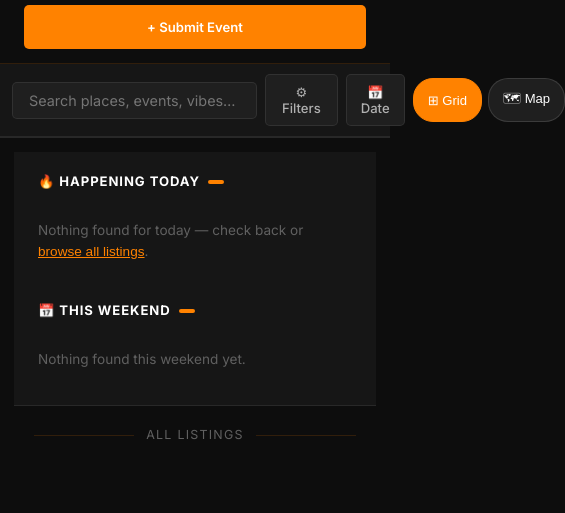
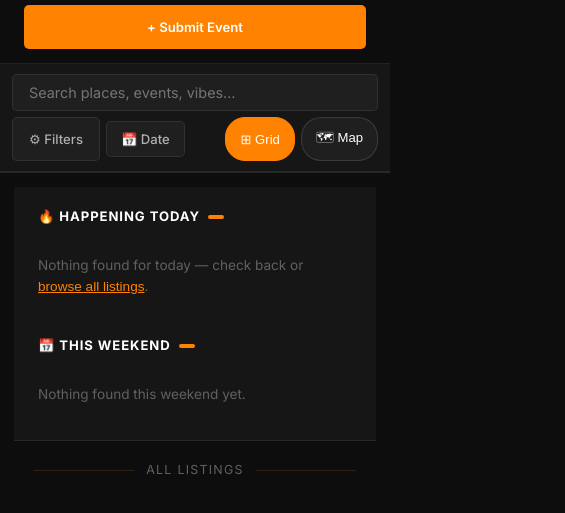
Before and after one commit to arandazzo88/Knox-Pulse, a plain HTML site: page index.html in a window 390 px wide. Shown: the part 65-578 px from the top of the page, 565 px wide, since content can reach past the window. Drawn offline with nearby package versions, Linux system fonts and the light colour scheme; some packages are replaced by stand-ins of ours.

Commit message:
Fix grid blank and search bar mobile overflow
* Refocus categories on events and experiences only

Remove place/venue categories (Bars & Nightlife, Food & Dining,
Breweries & Taprooms, Coffee & Cafés) from all dropdowns. Remove
Alliance Brewing and Fifth Quarter Speakeasy listings which advertised
places rather than events. Reclassify all remaining listing categories
to the new event-focused taxonomy (Live Music, Dance & Social,
Outdoor & Nature, etc.).

* Replace lightning bolt with Sunsphere icon

Swap the ⚡ emoji in the header and the lightning bolt apple-touch-icon
for an SVG Sunsphere (golden sphere on tower) using the site accent
color. Also adds a proper SVG favicon link.

* Add calendar date picker, replace all lightning bolt icons

Replace remaining lightning bolt icons in manifest.json with the
Sunsphere SVG. Add a 📅 Date button next to Filters that expands a
calendar bar with Today/This Weekend quick picks, day-of-week pills
(Sun–Sat), and a specific date input. Selecting a day clears the date
field and vice versa. Remove the Day of Week group from the filter panel
since it now lives in the calendar bar.

* Fix grid blank bug and search bar mobile overflow

Declare ugOnly=false which was used in applyFilters() but never
initialized after the underground filter UI was removed — the
ReferenceError was silently killing applyFilters(), leaving the grid
empty while the map (which bypasses applyFilters) still worked.

Also call applyFilters() when switching back to grid view so content
is always current.

Fix search bar overflow on mobile by wrapping at 640px: input takes
full first row, Filters/Date buttons and Grid/Map toggles sit on the
second row.

---------

Co-authored-by: Claude <noreply@anthropic.com>

```diff
--- a/index.html
+++ b/index.html
@@ -275,9 +275,10 @@ main{max-width:1280px;margin:0 auto;padding:24px;}
 }
 
 /* ── Search bar ── */
-@media (max-width: 480px) {
-  #search-bar { padding: 10px 12px; gap: 8px; }
-  #search-input { font-size: .9rem; }
+@media (max-width: 640px) {
+  #search-bar { padding: 10px 12px; gap: 6px; flex-wrap: wrap; }
+  #search-input { flex: 1 1 100%; font-size: .9rem; }
+  #view-toggle-wrap { margin-left: auto; }
 }
 
 /* ── Filter panel — single column on mobile ── */
@@ -1218,6 +1219,7 @@ let selectedStar = 0;
 let activeCosts = [];
 let activeTimes = [];
 let activeDows = [];
+let ugOnly = false;
 let localReviews = JSON.parse(localStorage.getItem('kp_reviews')||'{}');
 let localPhotos = JSON.parse(localStorage.getItem('kp_photos')||'{}');
 let communityEvents = JSON.parse(localStorage.getItem('kp_events')||'[]');
@@ -1840,6 +1842,8 @@ function setView(v){
       const current=allListings().filter(l=>l.lat&&l.lng);
       renderMapMarkers(current);
     },100);
+  } else {
+    applyFilters();
   }
 }
 
```
